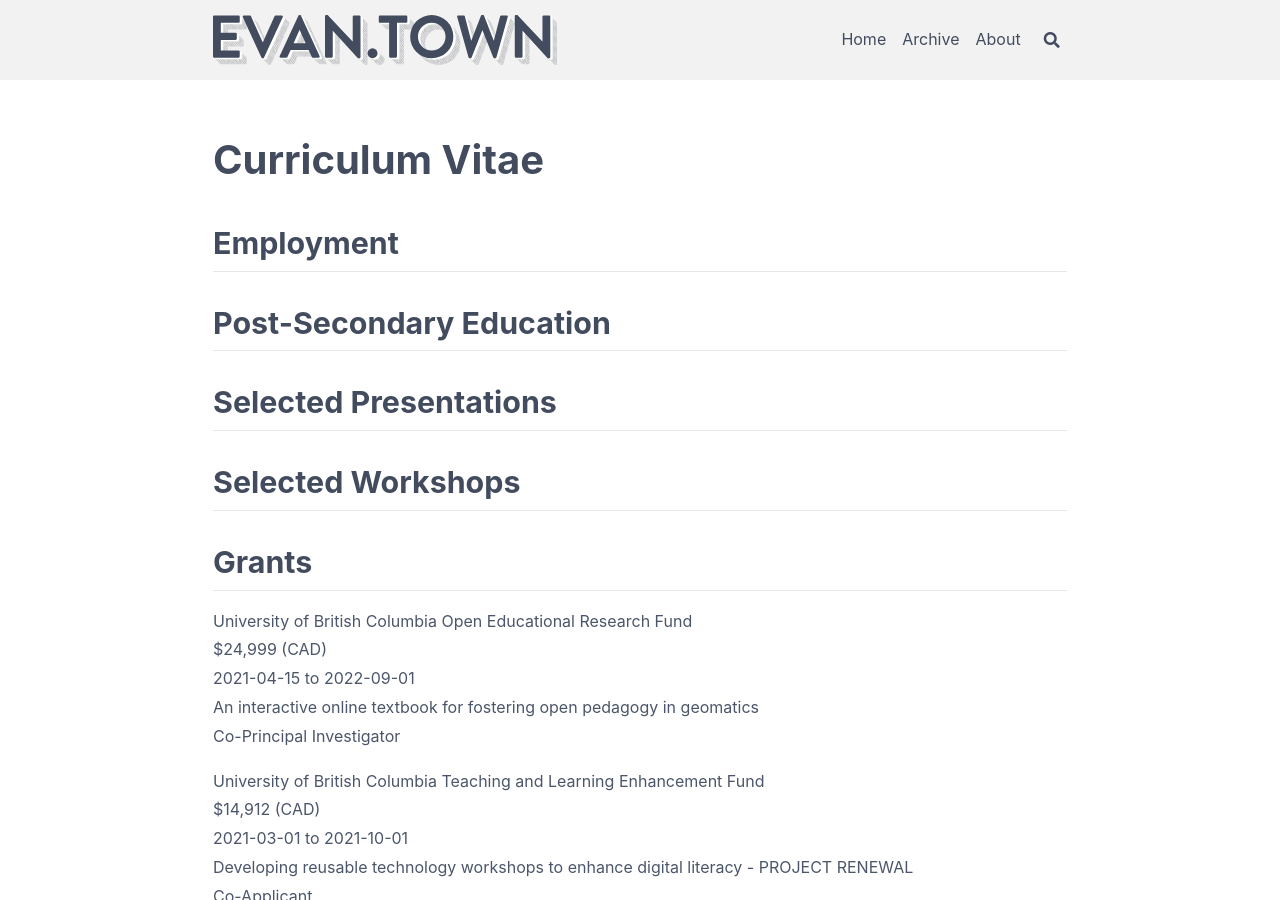
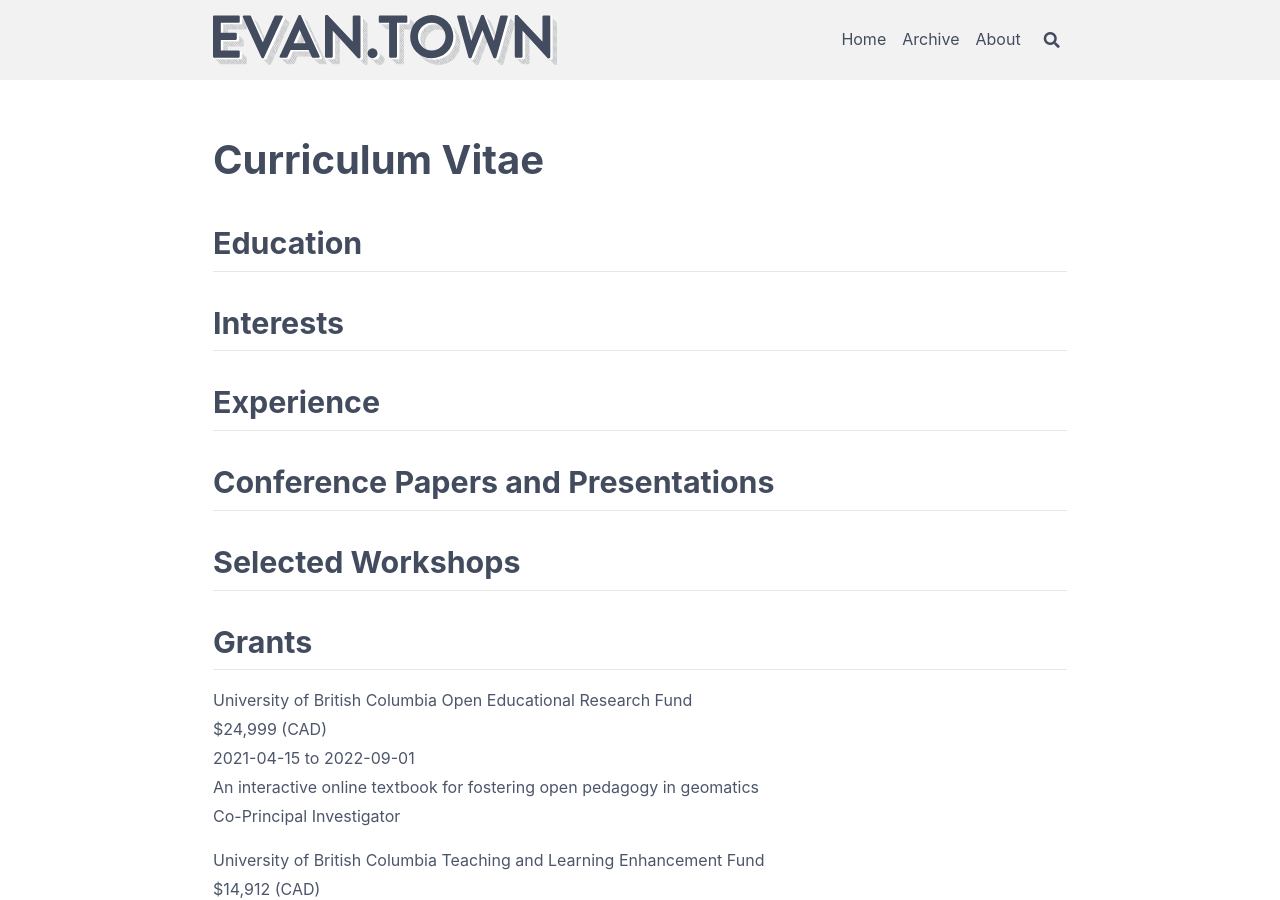
Before and after one commit to ect123/ect123.github.io, a Jekyll site: the page built from cv.md, in a window 1280 px wide and 900 px high. Built offline with Jekyll 4.4.1, drawn with Linux system fonts in a browser that asks for light colours; nearby versions of some CDN libraries.

Commit message:
added and reworded a few sections

```diff
--- a/cv.md
+++ b/cv.md
@@ -2,11 +2,13 @@
 layout: article
 title: Curriculum Vitae
 ---
-## Employment
+## Education
 
-## Post-Secondary Education
+## Interests
 
-## Selected Presentations
+## Experience
+
+## Conference Papers and Presentations
 
 ## Selected Workshops
 
```
